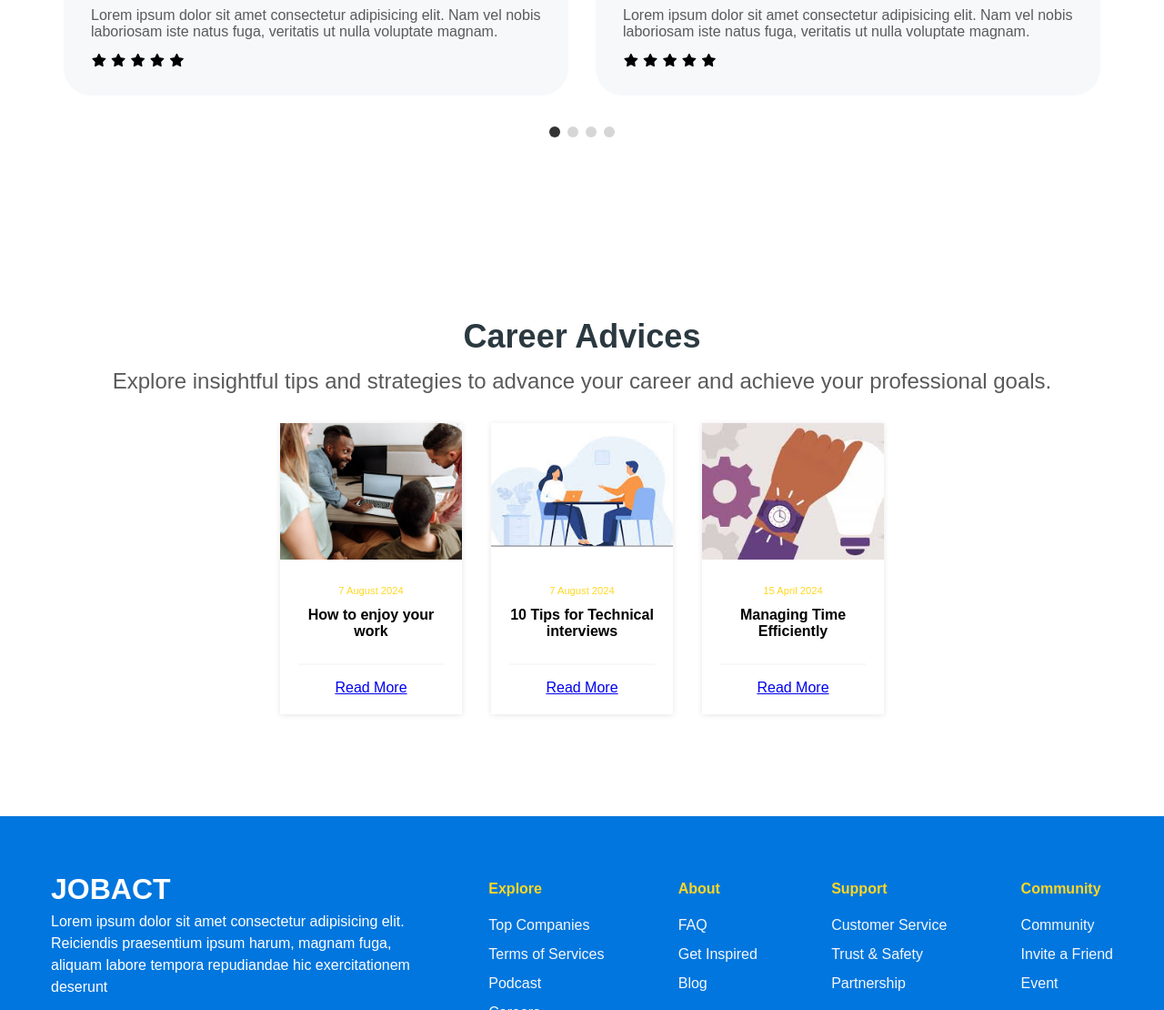
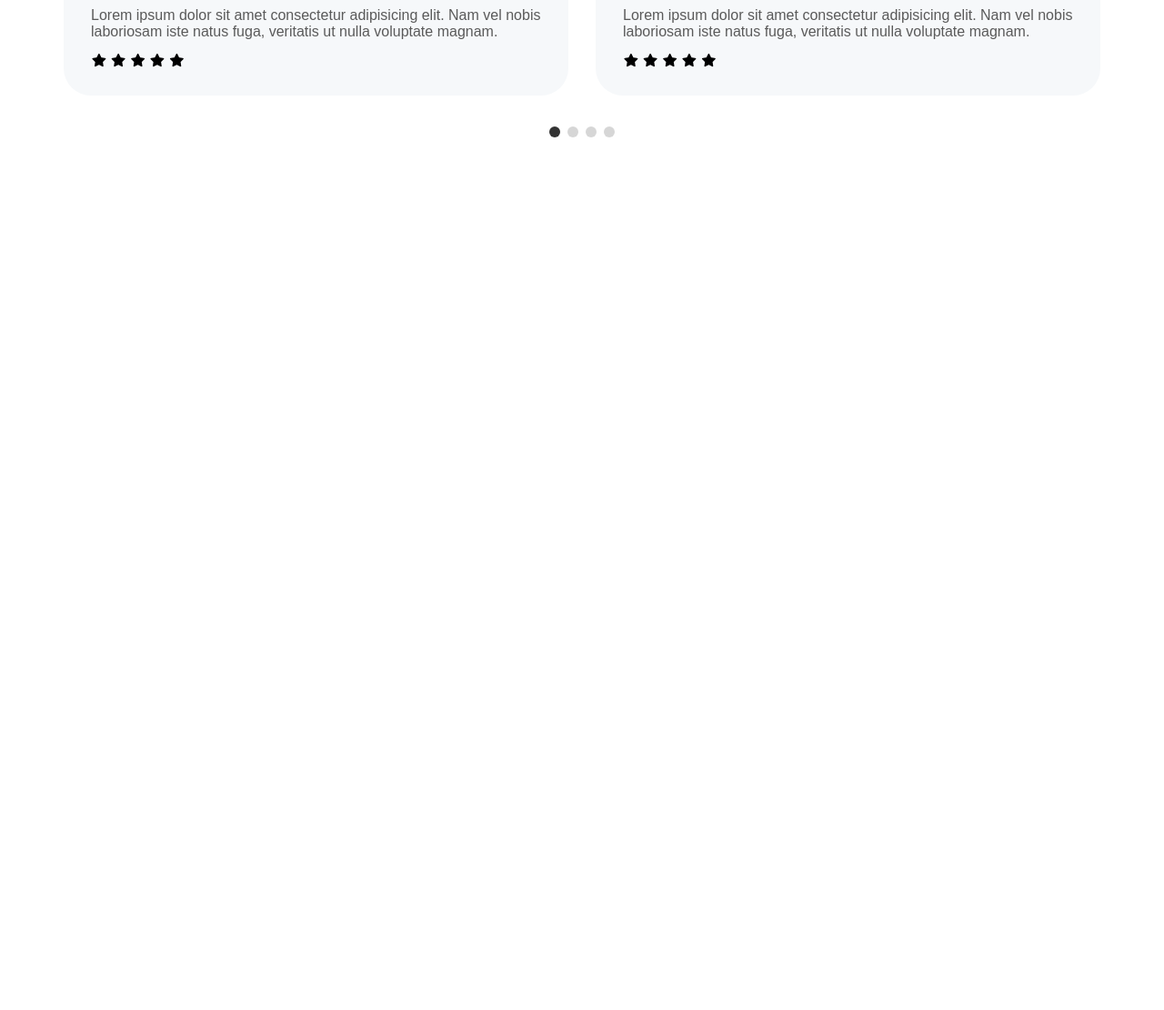
Before and after one commit to heyitsharman/React-Job-portal-website, a plain HTML site: page index.html in a window 1280 px wide. Shown: the part 3171-4281 px from the top of the page at 91% size. After the commit the page ends 3434 px from the top, so only its background shows below. Drawn offline with nearby package versions, Linux system fonts and the light colour scheme.

Commit message:
Updated index.html

```diff
--- a/index.html
+++ b/index.html
@@ -374,78 +374,5 @@
     }
 )
 </script>
-
-<section class="blog" id="blog">
-    <h1 class="section-title">Career Advices</h1>
-        <p>Explore insightful tips and strategies to advance your career and achieve your professional goals.</p>
-    <div class="blog-wrapper">
-        <div class="blog-card">
-            <img class="blog-image" src="assets/blogimage1.jpeg">
-            <div class="blog-detail">
-                <span>7 August 2024</span>
-                <h4>How to enjoy your work</h4>
-                <hr class="divider">
-                    <a href="#">Read More</a>
-            </div>
-        </div>
-        <div class="blog-card">
-            <img class="blog-image" src="assets/blog-2.jpeg">
-            <div class="blog-detail">
-                <span>7 August 2024</span>
-                <h4>10 Tips for Technical interviews</h4>
-                <hr class="divider">
-                        <a href="#">Read More</a>
-            </div>
-        </div>
-        <div class="blog-card">
-            <img class="blog-image" src="assets/blog-3.jpeg">
-            <div class="blog-detail">
-                <span>15 April 2024</span>
-                <h4>Managing Time Efficiently</h4>
-                <hr class="divider">
-                        <a href="#">Read More</a>
-            </div>
-        </div>
-    </div>
-    </section>
-
-     <!-- footer -->
-     <footer>
-        <div class="footer-wrapper">
-            <h1>JOBACT</h1>
-            <p>Lorem ipsum dolor sit amet consectetur adipisicing elit. Reiciendis praesentium ipsum harum, magnam fuga, aliquam labore tempora repudiandae hic exercitationem deserunt </p>
-            <div class="social-media">
-                <a href="#"><i class="fab fa-facebook-f"></i></a>
-                <a href="#"><i class="fab fa-twitter"></i></a>
-                <a href="#"><i class="fab fa-linkedin-in"></i></a>
-                <a href="#"><i class="fab fa-youtube"></i></a>
-            </div>
-        </div>
-        <div class="footer-wrapper">
-        <h4>Explore</h4>
-        <a href="#">Top Companies</a>
-        <a href="#">Terms of Services</a>
-        <a href="#">Podcast</a>
-        <a href="#">Careers</a>
-        </div>
-        <div class="footer-wrapper">
-            <h4>About</h4>
-            <a href="#">FAQ</a>
-            <a href="#">Get Inspired</a>
-            <a href="#">Blog</a>
-        </div>
-        <div class="footer-wrapper">
-            <h4>Support</h4>
-            <a href="#">Customer Service</a>
-            <a href="#">Trust & Safety</a>
-            <a href="#">Partnership</a>
-        </div>
-        <div class="footer-wrapper">
-            <h4>Community</h4>
-            <a href="#">Community</a>
-            <a href="#">Invite a Friend</a>
-            <a href="#">Event</a>
-        </div>
-     </footer>
 </body>
 </html>
--- a/styles/styles.css
+++ b/styles/styles.css
@@ -579,7 +579,7 @@ footer{
     flex-wrap: wrap;
     justify-content: space-between;
     align-items: flex-start;
-    background: var(--primaryColor);
+    background: var(--blackColor);
     color: var(--whiteColor);
     padding: 3rem;
 }
```
Also changed, not shown: blogs.html (+16 -0 lines).
